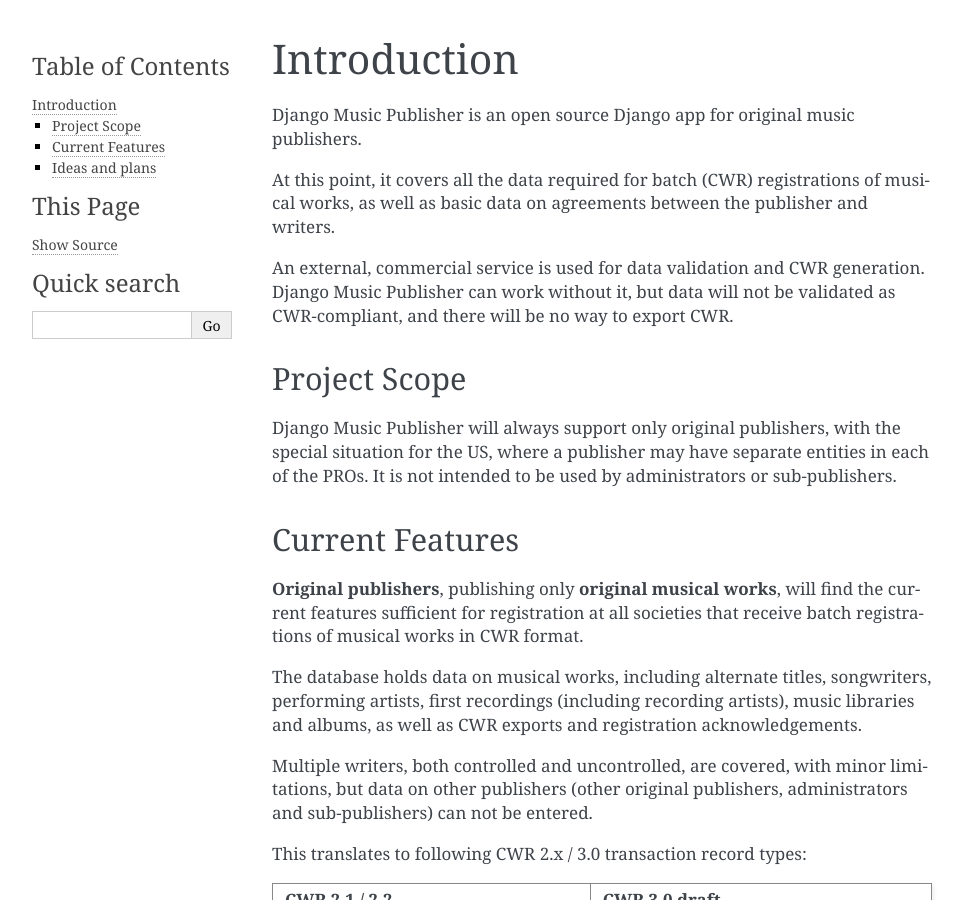
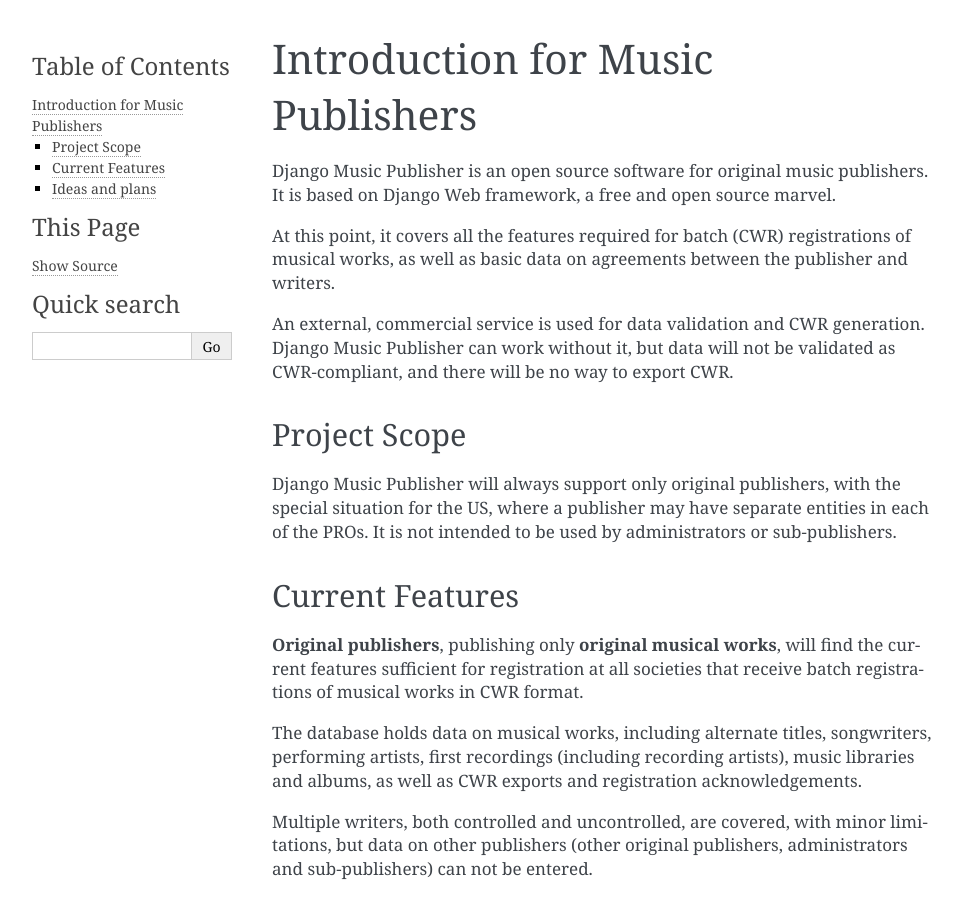
Before and after one commit to matijakolaric-com/django-music-publisher, a Sphinx documentation site: the page built from docs/introduction.rst, in a window 1280 px wide and 900 px high. Shown: the whole window, without its empty margins (148-1112 px from the left). Built offline with Sphinx 7.4.7, drawn with Linux system fonts in a browser that asks for light colours; pages that are not in the unit, such as notebooks, are missing from menus; the version number is read from the project's files by our own code.

Commit message:
documentation update

```diff
--- a/docs/index.rst
+++ b/docs/index.rst
@@ -27,9 +27,10 @@
 
 
 .. toctree::
-   :maxdepth: 2
+   :maxdepth: 3
 
    introduction
+   publishing
    music_publisher
 
 
--- a/docs/introduction.rst
+++ b/docs/introduction.rst
@@ -1,9 +1,9 @@
-Introduction
-============
+Introduction for Music Publishers
+=================================
 
-Django Music Publisher is an open source Django app for original music publishers.
+Django Music Publisher is an open source software for original music publishers. It is based on Django Web framework, a free and open source marvel.
 
-At this point, it covers all the data required for batch (CWR) registrations of musical works, as well as basic data on agreements between the publisher and writers.
+At this point, it covers all the features required for batch (CWR) registrations of musical works, as well as basic data on agreements between the publisher and writers.
 
 An external, commercial service is used for data validation and CWR generation. Django Music Publisher can work without it, but data will not be validated as CWR-compliant, and there will be no way to export CWR.
 
```
